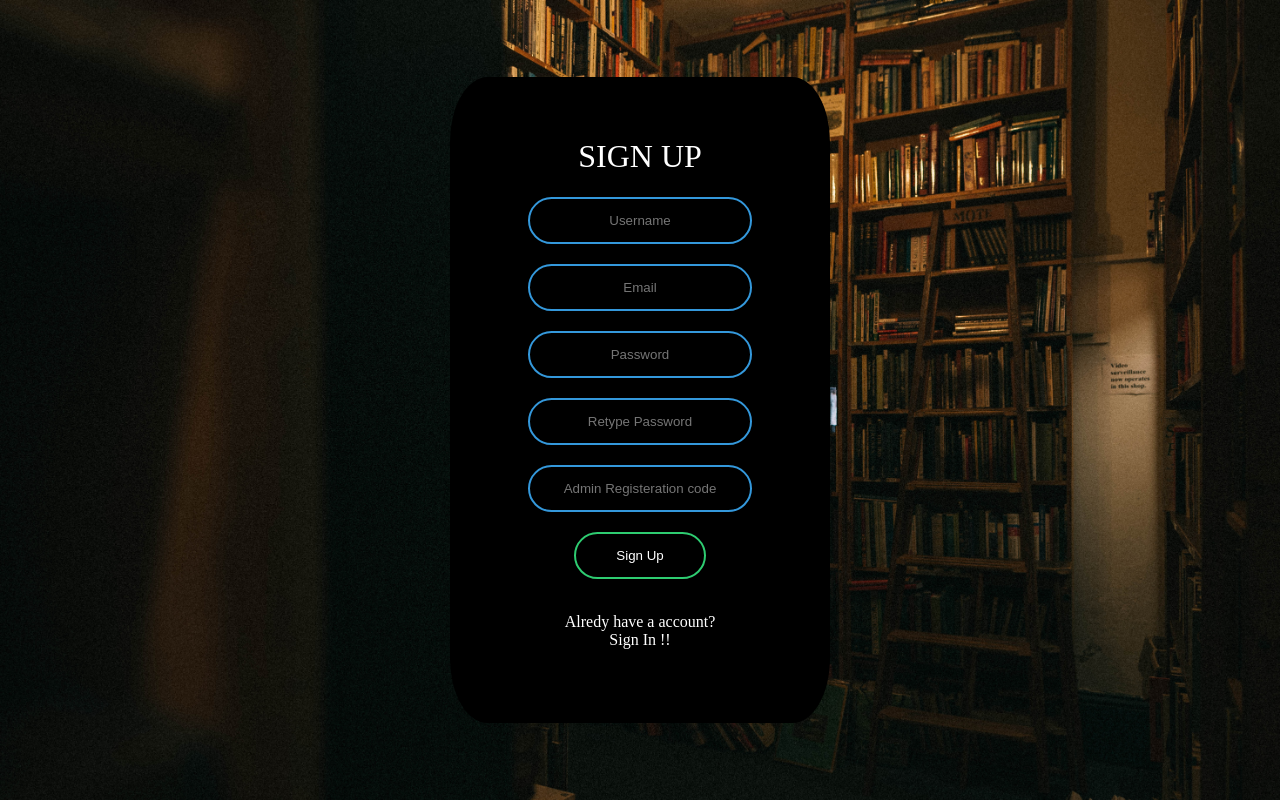
After one commit to varadkulk/Library_Management_System, a PHP site: page /signup.html in a window 1280 px wide. The commit adds this page. Run offline with PHP 8.4, Linux system fonts and the light colour scheme.

Commit message:
PAges created

```diff
--- /dev/null
+++ b/Library_Management_System/css/signup.css
@@ -0,0 +1,84 @@
+body {
+  margin: 0;
+  padding: 0;
+  font-family: "Product Sans";
+  background-image: url(../images/background2.jpg);
+  background-repeat: no-repeat;
+	background-size: cover;
+}
+
+.box {
+  width: 300px;
+  padding: 40px;
+  position: absolute;
+  top: 50%;
+  left: 50%;
+  transform: translate(-50%, -50%);
+  background: black;
+  text-align: center;
+  border: 0;
+  border-radius: 10%;
+}
+
+.box h1 {
+  color: white;
+  text-transform: uppercase;
+  font-weight: 500;
+}
+
+.box input[type="text"], .box input[type="password"], .box input[type="email"] {
+  border: 0;
+  background: none;
+  display: block;
+  margin: 20px auto;
+  text-align: center;
+  border: 2px solid #3498db;
+  padding: 14px 10px;
+  width: 200px;
+  outline: none;
+  color: white;
+  border-radius: 24px;
+  transition: 0.25s;
+}
+
+.box input[type="text"]:focus, .box input[type="password"]:focus, .box input[type="email"]:focus {
+  width: 280px;
+  border-color: #2ecc71;
+}
+
+.box input[type="text"]:hover, .box input[type="password"]:hover, .box input[type="email"]:hover {
+  width: 280px;
+  border-color: #2ecc71;
+}
+
+.box input[type="submit"] {
+  border: 0;
+  background: none;
+  display: block;
+  margin: 20px auto;
+  text-align: center;
+  border: 2px solid #2ecc71;
+  padding: 14px 40px;
+  outline: none;
+  color: white;
+  border-radius: 24px;
+  transition: 0.25s;
+  cursor: pointer;
+}
+
+.box input[type="submit"]:hover {
+  background: #2ecc71;
+}
+
+.box a {
+  text-decoration: none;
+  border: 0;
+  background: none;
+  display: block;
+  margin: 20px auto;
+  text-align: center;
+  padding: 14px 40px;
+  outline: none;
+  color: white;
+  cursor: pointer;
+}
--- /dev/null
+++ b/Library_Management_System/signup.html
@@ -0,0 +1,23 @@
+<!DOCTYPE html>
+<html lang="en" dir="ltr">
+  <head>
+    <meta charset="utf-8">
+    <title>Library Admin Sign Up</title>
+    <link rel="stylesheet" href="css/signup.css">
+  </head>
+  <body>
+
+<form class="box" action="index.html" method="post">
+  <h1> Sign Up</h1>
+  <input type="text" name="" placeholder="Username">
+  <input type="email" name="" placeholder="Email">
+  <input type="password" name="" placeholder="Password">
+  <input type="password" name="" placeholder="Retype Password">
+  <input type="password" name="" placeholder="Admin Registeration code">
+  <input type="submit" name="" value="Sign Up">
+  <a href="signin.html">Alredy have a account? <br/> Sign In !!</a>
+</form>
+
+
+  </body>
+</html>
```
Also changed, not shown: Library_Management_System/css/signin.css (added, +83 -0 lines), Library_Management_System/css/style.css (+7 -10 lines), Library_Management_System/index.html (+18 -41 lines), Library_Management_System/signin.html (added, +20 -0 lines).
